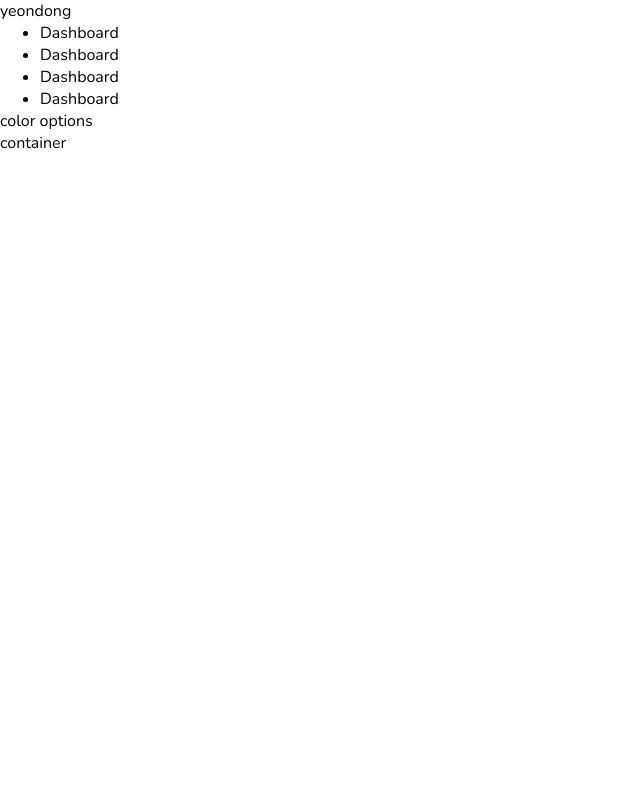
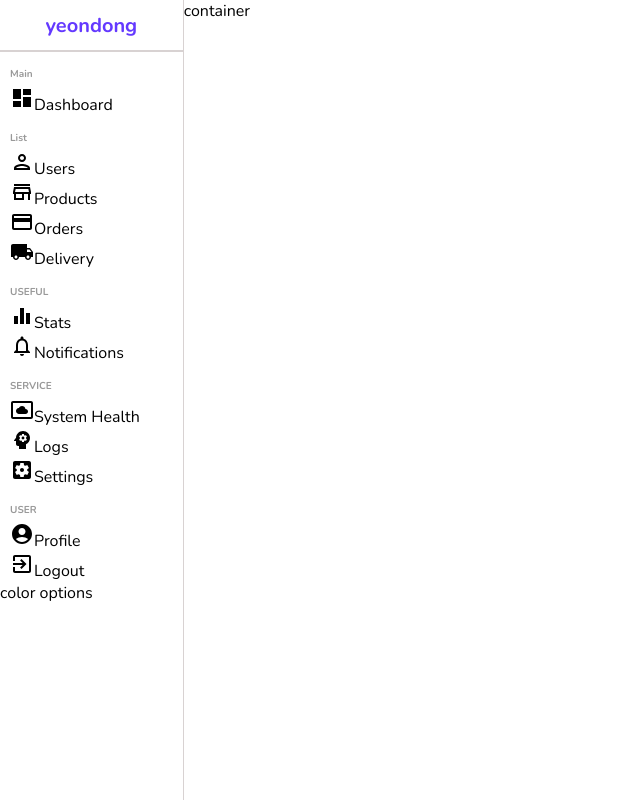
Before and after one commit to YEONDG/React_Admin_Panel, a React (Create React App) app: page / in a window 1280 px wide. Shown: the whole page, without its empty margins (0-640 px from the left). Built offline with nearby package versions, Linux system fonts and the light colour scheme.

Commit message:
sidebar add icons

```diff
--- a/package.json
+++ b/package.json
@@ -3,6 +3,10 @@
   "version": "0.1.0",
   "private": true,
   "dependencies": {
+    "@emotion/react": "^11.9.3",
+    "@emotion/styled": "^11.9.3",
+    "@mui/icons-material": "^5.8.4",
+    "@mui/material": "^5.8.4",
     "@testing-library/jest-dom": "^5.16.4",
     "@testing-library/react": "^13.3.0",
     "@testing-library/user-event": "^13.5.0",
--- a/src/components/sidebar/Sidebar.jsx
+++ b/src/components/sidebar/Sidebar.jsx
@@ -1,22 +1,75 @@
 import './sidebar.scss'
-
+import DashboardIcon from '@mui/icons-material/Dashboard';
+import PersonOutlinedIcon from '@mui/icons-material/PersonOutlined';
+import StoreOutlinedIcon from '@mui/icons-material/StoreOutlined';
+import CreditCardIcon from '@mui/icons-material/CreditCard';
+import LocalShippingIcon from '@mui/icons-material/LocalShipping';
+import EqualizerIcon from '@mui/icons-material/Equalizer';
+import NotificationsNoneIcon from '@mui/icons-material/NotificationsNone';
+import SettingsSystemDaydreamIcon from '@mui/icons-material/SettingsSystemDaydream';
+import PsychologyIcon from '@mui/icons-material/Psychology';
+import SettingsApplicationsIcon from '@mui/icons-material/SettingsApplications';
+import AccountCircleIcon from '@mui/icons-material/AccountCircle';
+import ExitToAppIcon from '@mui/icons-material/ExitToApp';
 const Sidebar = () => {
   return (
     <div className='sidebar'>
       <div className='top'><span className='logo'>yeondong</span></div>
+      <hr />
       <div className='center'>
         <ul>
+          <p className="title">Main</p>
           <li>
+            <DashboardIcon/>
             <span>Dashboard</span>
           </li>
+          <p className="title">List</p>
           <li>
-            <span>Dashboard</span>
+            <PersonOutlinedIcon/>
+            <span>Users</span>
           </li>
           <li>
-            <span>Dashboard</span>
+            <StoreOutlinedIcon/>
+            <span>Products</span>
           </li>
           <li>
-            <span>Dashboard</span>
+            <CreditCardIcon/>
+            <span>Orders</span>
+          </li>
+          <li>
+            <LocalShippingIcon/>
+            <span>Delivery</span>
+          </li>
+          <p className="title">USEFUL</p>
+          <li>
+            <EqualizerIcon/>
+            <span>Stats</span>
+          </li>
+          <li>
+            <NotificationsNoneIcon/>
+            <span>Notifications</span>
+          </li>
+          <p className="title">SERVICE</p>
+          <li>
+            <SettingsSystemDaydreamIcon/>
+            <span>System Health</span>
+          </li>
+          <li>
+            <PsychologyIcon/>
+            <span>Logs</span>
+          </li>
+          <li>
+            <SettingsApplicationsIcon/>
+            <span>Settings</span>
+          </li>
+          <p className="title">USER</p>
+          <li>
+            <AccountCircleIcon/>
+            <span>Profile</span>
+          </li>
+          <li>
+            <ExitToAppIcon/>
+            <span>Logout</span>
           </li>
         </ul>
       </div>
--- a/src/components/sidebar/sidebar.scss
+++ b/src/components/sidebar/sidebar.scss
@@ -0,0 +1,41 @@
+.sidebar{
+    flex: 1;
+    border-right: 0.5px solid rgb(216, 210, 210);
+    min-height: 100vh;
+
+    .top{
+        height: 50px;
+        display: flex;
+        align-items: center;
+        justify-content: center;
+
+        .logo{
+            font-size: 20px;
+            font-weight: bold;
+            color: #6439ff
+        }
+    }
+
+    hr{
+        height: 0;
+        border: 0.5px solid rgb(216, 210, 210);
+    }
+
+    .center {
+        padding-left: 10px;
+
+        ul{
+            list-style: none;
+            margin: 0;
+            padding: 0;
+
+            .title{
+                font-size: 10px;
+                font-weight: bold;
+                color: #999;
+                margin-top: 15px;
+                margin-bottom: 5px;
+            }
+        }
+    }
+}
--- a/src/pages/home/home.scss
+++ b/src/pages/home/home.scss
@@ -1,2 +1,7 @@
 .home {
+    display: flex;
+
+    .homeContainer{
+        flex: 6
+    }
 }
```
Also changed, not shown: 1 other file (tests, documents, lock files or other folders).
